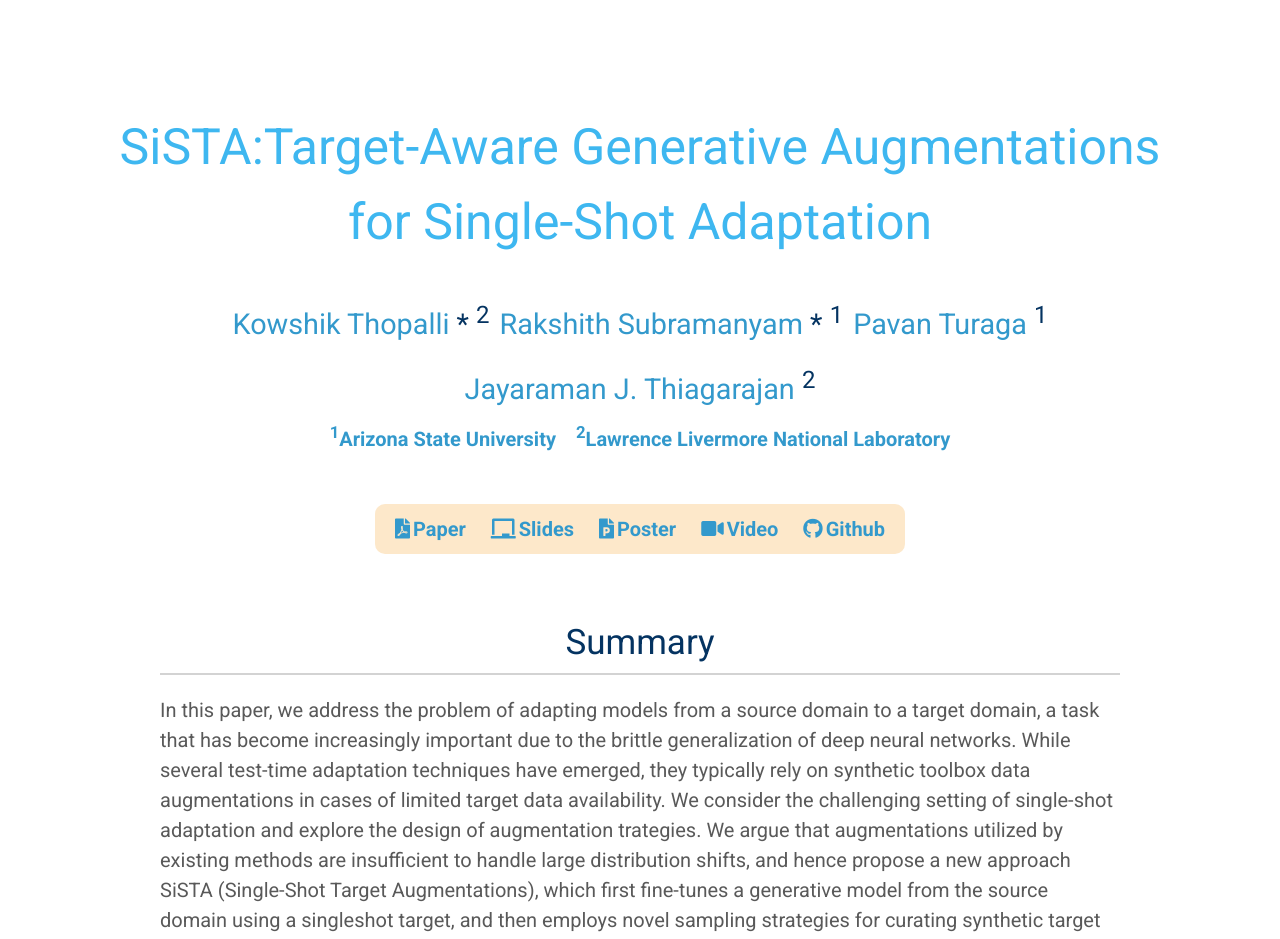
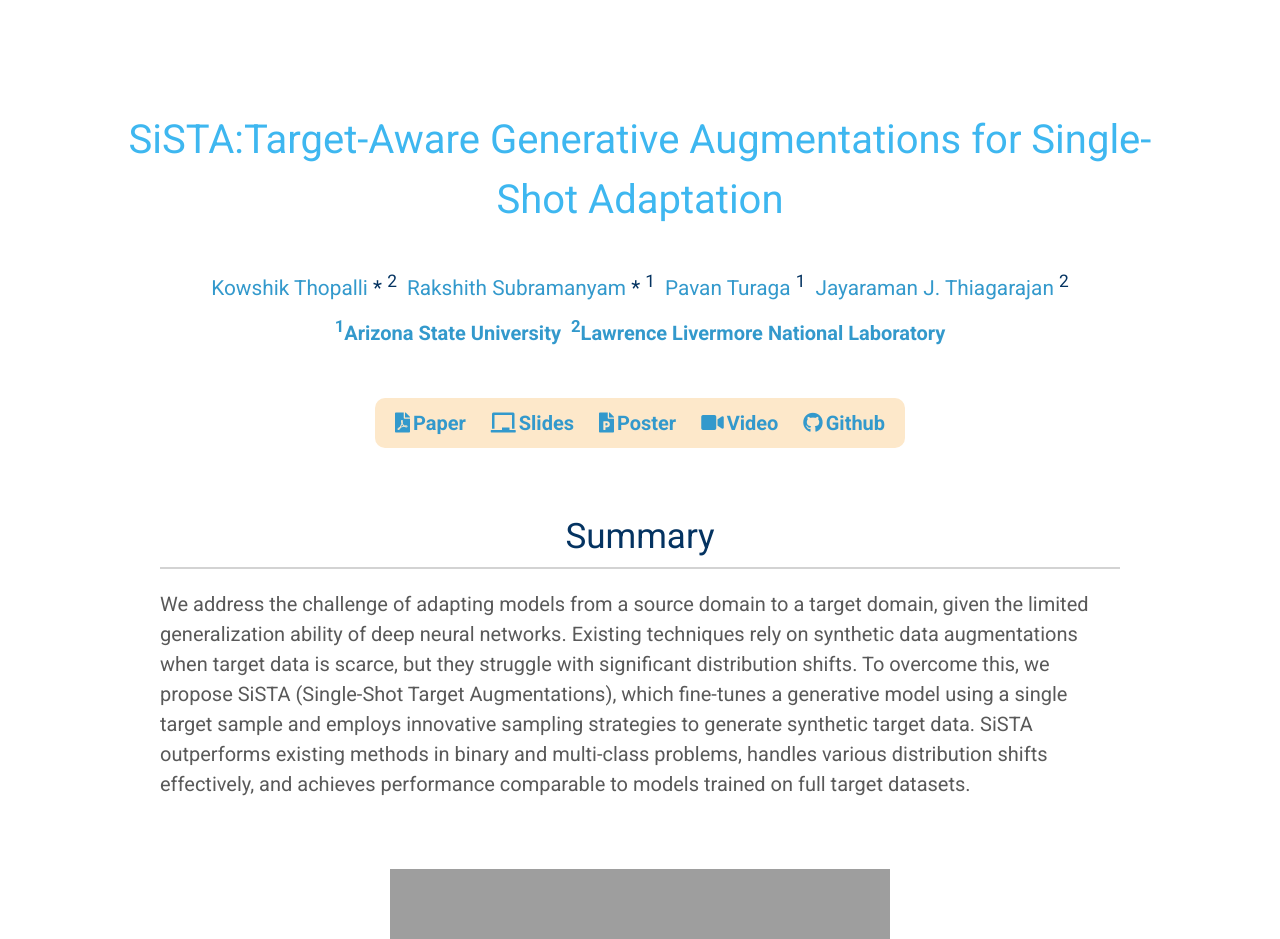
Before and after one commit to Rakshith-2905/SiSTA, a Jekyll site: the page built from index.md, in a window 1280 px wide. Shown: the top 939 px of the page. Built offline with Jekyll 4.4.1, drawn with Linux system fonts in a browser that asks for light colours; nearby versions of some CDN libraries; a style sheet for code colours, icons or effects is not loaded; our own code applies the rules of GitHub Pages for plain Markdown files; some of the changed text lies outside the part shown; grey boxes are pictures that could not be loaded.

Commit message:
Feat: Fixed the webegs asthetics

```diff
--- a/_config.yml
+++ b/_config.yml
@@ -25,6 +25,11 @@ affiliations:
     name: Lawrence Livermore National Laboratory
     link: https://www.llnl.gov/
 
+contact:
+  emails:
+    - thopalli1@llnl.gov
+    - rakshith.subramanyam@asu.edu
+    - jjayaram@llnl.gov
 
 # conference: 2023 IEEE International Conference on Acoustics, Speech, and Signal Processing (ICASSP 2023),
 
@@ -34,11 +39,11 @@ canonical: https://rakshithsubramanyam.github.io/
 description: This paper proposes a novel single-shot domain adaptation method that leverages target-aware generative augmentations to improve the performance of the source model on the target domain.
 
 # Links
-paper_link: ./assets/files/paper.pdf
-slides_link: https://www.linkedin.com/
-poster_link: https://www.linkedin.com/
-video_link: https://www.linkedin.com/
-github_link: https://github.com/kowshikthopalli/SISTA
+paper_link: https://arxiv.org/pdf/2305.13284.pdf
+slides_link: https://rakshith-2905.github.io/SiSTA/
+poster_link: https://rakshith-2905.github.io/SiSTA/
+video_link: https://rakshith-2905.github.io/SiSTA/
+github_link: https://github.com/Rakshith-2905/SiSTA
 
 # Images
 avatar: ./assets/img/avatar.png
--- /dev/null
+++ b/_includes/add_contacts.html
@@ -0,0 +1,5 @@
+{% for email in site.contact.emails %}
+  <div>
+    <a href="mailto:{{ email }}" style="text-decoration: none; color: #333;">{{ email }}</a>
+  </div>
+{% endfor %}
--- a/_includes/add_image.html
+++ b/_includes/add_image.html
@@ -1,4 +1,4 @@
-{% assign imgsize = site.static_files | where: "path", include.image | first | img_size %}
+<!-- {% assign imgsize = site.static_files | where: "path", include.image | first | img_size %}
 
 <div class="figure-caption text-center" style="font-size: 18px;">
   <img src="{{ include.image }}" alt="{{ include.alt_text }}"
@@ -12,4 +12,33 @@
     <br>
   {% endif %}
   <br>
+</div> -->
+
+{% assign imgsize = site.static_files | where: "path", include.image | first | img_size %}
+
+<div class="figure-caption text-center" style="font-size: 18px;">
+  {% if include.link %}
+    <a href="{{ include.link }}">
+  {% endif %}
+    <img src="{{ include.image }}" alt="{{ include.alt_text }}"
+      {% if include.width %}width="{{ include.width }}" {% else %}width="{{ imgsize.width }}" {% endif %}
+      {% if include.height %}height="{{ include.height }}" {% else %}height="{{ imgsize.height }}" {% endif %}
+      style="margin: auto; display: block; transition: filter 0.3s;"
+      class="{% if include.link %}clickable-image{% endif %}"
+    >
+  {% if include.link %}
+    </a>
+  {% endif %}
+  <br>
+  {% if include.caption != "" %}
+    <b>{{ include.type }} </b>{{ include.caption }}
+    <br>
+  {% endif %}
+  <br>
 </div>
+
+<style>
+.clickable-image:hover {
+  filter: brightness(80%);
+}
+</style>
--- a/_layouts/homepage.html
+++ b/_layouts/homepage.html
@@ -72,7 +72,7 @@
       <div class="authors" style="display: flex; justify-content: center; flex-wrap: wrap; grid-gap: 10px;">
         {% for author in site.authors %}
         <div style="max-width: fit-content;"> <!-- Adjusted max-width property -->
-          <h2 style="font-size: 1.8rem; white-space: nowrap; overflow: hidden; text-overflow: ellipsis;"> <!-- Added white-space, overflow, and text-overflow properties -->
+          <h2 style="font-size: 1.3rem; white-space: nowrap; overflow: hidden; text-overflow: ellipsis;"> <!-- Added white-space, overflow, and text-overflow properties -->
             {% if author.link %}
             <a href="{{ author.link }}">{{ author.name }}</a>
             {% else %}
@@ -93,7 +93,7 @@
 
 
       {% if site.affiliations %}
-      <div style="display: flex; justify-content: center; grid-gap: 20px;">
+      <div style="display: flex; justify-content: center; grid-gap: 10px;">
         {% for affiliation in site.affiliations %}
           <h4><a href="{{ affiliation.link }}"><sup>{{ affiliation.symbol }}</sup>{{ affiliation.name }}</a></h4>
         {% endfor %}
--- a/_sass/minimal-light.scss
+++ b/_sass/minimal-light.scss
@@ -1,6 +1,7 @@
 @import url("https://fonts.googleapis.com/css2?family=Crimson+Pro:ital,wght@0,400;0,500;0,600;1,500;1,600&display=swap");
 @import url("https://fonts.googleapis.com/css2?family=Ubuntu+Mono&display=swap");
 @import url("https://fonts.googleapis.com/css2?family=Roboto:wght@400;700&display=swap");
+
 body {
   background-color: #fff;
   padding: 0px;
@@ -9,7 +10,6 @@ body {
   font-weight: 400;
   margin: 0;
 }
-
 .pub-row {
   display: flex;
   align-items: center;
@@ -29,11 +29,11 @@ body {
   margin-right: 1rem;
 }
 
-@media (prefers-color-scheme: dark) {
-  .cta a {
-    color: #3eb7f0 !important;
-  }
-}
+// @media (prefers-color-scheme: dark) {
+//   .cta a {
+//     color: #3eb7f0 !important;
+//   }
+// }
 
 .icon-button {
   background-color: white;
@@ -156,28 +156,28 @@ papertitle {
   font-size: 100%;
 }
 
-@media (prefers-color-scheme: dark) {
-  body {
-    background-color: #20212b;
-    color: #dadbdf;
-  }
+// @media (prefers-color-scheme: dark) {
+//   body {
+//     background-color: #20212b;
+//     color: #dadbdf;
+//   }
 
-  autocolor {
-    color: #dadbdf;
-  }
+//   autocolor {
+//     color: #dadbdf;
+//   }
 
-  lightonly {
-    visibility: hidden;
-  }
+//   lightonly {
+//     visibility: hidden;
+//   }
 
-  darkonly {
-    visibility: visible;
-  }
+//   darkonly {
+//     visibility: visible;
+//   }
 
-  papertitle {
-    color: #eeeff0;
-  }
-}
+//   papertitle {
+//     color: #eeeff0;
+//   }
+// }
 
 .image {
   border-radius: 0.35em;
@@ -246,19 +246,19 @@ h2 {
   font-size: 157%;
 }
 
-@media (prefers-color-scheme: dark) {
-  h1,
-  h3,
-  h4,
-  h5,
-  h6 {
-    color: rgb(62, 183, 240);
-  }
+// @media (prefers-color-scheme: dark) {
+//   h1,
+//   h3,
+//   h4,
+//   h5,
+//   h6 {
+//     color: rgb(62, 183, 240);
+//   }
 
-  h2 {
-    color: rgb(62, 183, 240);
-  }
-}
+//   h2 {
+//     color: rgb(62, 183, 240);
+//   }
+// }
 
 p,
 ul,
@@ -288,11 +288,11 @@ a:hover {
   color: #069;
 }
 
-@media (prefers-color-scheme: dark) {
-  a {
-    color: rgb(62, 183, 240);
-  }
-}
+// @media (prefers-color-scheme: dark) {
+//   a {
+//     color: rgb(62, 183, 240);
+//   }
+// }
 
 a small {
   font-size: 14px;
@@ -353,15 +353,15 @@ th {
   color: #444;
 }
 
-@media (prefers-color-scheme: dark) {
-  th {
-    color: rgb(62, 183, 240);
-  }
+// @media (prefers-color-scheme: dark) {
+//   th {
+//     color: rgb(62, 183, 240);
+//   }
 
-  dt {
-    color: rgb(62, 183, 240);
-  }
-}
+//   dt {
+//     color: rgb(62, 183, 240);
+//   }
+// }
 
 img {
   max-width: 100%;
@@ -424,11 +424,11 @@ strong {
   font-weight: 500;
 }
 
-@media (prefers-color-scheme: dark) {
-  strong {
-    color: #eeeff0;
-  }
-}
+// @media (prefers-color-scheme: dark) {
+//   strong {
+//     color: #eeeff0;
+//   }
+// }
 
 header ul li + li + li {
   border-right: none;
@@ -625,7 +625,7 @@ h1 {
 }
 
 .title {
-  font-size: 50px;  /* increase size of title, adjust as needed */
+  font-size: 40px;  /* increase size of title, adjust as needed */
   padding-top: 20px; /* add space above title, adjust as needed */
   padding-bottom: 10px; /* add space below title to separate it from the line */
   // color: #043361; /* dark blue */
--- a/index.md
+++ b/index.md
@@ -4,38 +4,36 @@ layout: homepage
 
 # Summary
 
-In this paper, we address the problem of adapting models from a source domain to a target domain, a task that has become increasingly important due to the brittle generalization of deep neural networks. While several test-time adaptation techniques have emerged, they typically rely on synthetic toolbox data augmentations in cases of limited target data availability. We consider the challenging setting of single-shot adaptation and explore the design of augmentation trategies. We argue that augmentations utilized by existing methods are insufficient to handle large distribution shifts, and hence propose a new approach SiSTA (Single-Shot Target Augmentations), which first fine-tunes a generative model from the source domain using a singleshot target, and then employs novel sampling strategies for curating synthetic target data. Using
-experiments on a variety of benchmarks, distribution shifts and image corruptions, we find that SiSTA produces significantly improved generalization over existing baselines in face attribute detection and multi-class object recognition. Furthermore, SiSTA performs competitively to models obtained by training on larger target datasets.
-
+We address the challenge of adapting models from a source domain to a target domain, given the limited generalization ability of deep neural networks. Existing techniques rely on synthetic data augmentations when target data is scarce, but they struggle with significant distribution shifts. To overcome this, we propose SiSTA (Single-Shot Target Augmentations), which fine-tunes a generative model using a single target sample and employs innovative sampling strategies to generate synthetic target data. SiSTA outperforms existing methods in binary and multi-class problems, handles various distribution shifts effectively, and achieves performance comparable to models trained on full target datasets.
 
 <br>
 
 {% include add_image.html
-    image="assets/img/teaser.png"
-    caption="Synthetic data generated using our proposed approach.In each case, we show the source domain image and the corresponding reconstructions from the target StyleGAN sampling (base), prune-zero and prune-rewind strategies."
+    image="assets/img/website-fig-teaser.png"
+    caption="Examples of synthetic data generated using SiSTA. Please follow the link by clicking the image to access additional examples for different benchmarks and distribution shifts."
     alt_text="Alt text"
-    type="Fig:"
+    link="https://icml-sista.github.io/"
+    width="500"
+    height="400"
 %}
-
-# Pipeline
+# Method
 
 {% include add_image.html
     image="assets/img/pipeline.png"
     caption=""
     alt_text="Alt text"
-    type="Fig:"
 %}
 
 <br>
 
 <div style="font-size:18px">
-  <p><strong>Step a) Source training:</strong> Train source classifier $\mathrm{F}_s$ and build a generative model for the source data distribution using StyleGAN-v2.</p>
+  <p><strong>a) Source training:</strong> Train source classifier and generative model for the source data distribution using StyleGAN-v2.</p>
 
-  <p><strong>Step b) Single-shot StyleGAN finetuning:</strong> Fine-tune $\mathrm{G}_s$ using a single-shot example $x_t$ to generate images from the target domain using an optimization strategy for style transfer in GANs, inspired by JoJoGAN.</p>
+  <p><strong>b) Single-shot StyleGAN finetuning:</strong> Fine-tune the source generator using a single-shot example to generate images from the target domain using the SiSTA-U strategy.</p>
 
-  <p><strong>Step c) Synthetic data generation:</strong> Generate a synthetic dataset by sampling in the latent space of the adapted StyleGAN generator $\mathrm{G}_t$ for the target domain, using activation pruning to realize a more diverse set of style variations.</p>
+  <p><strong>c) Synthetic data generation:</strong> Generate a synthetic dataset by sampling in the latent space of the target generator for the target domain using SiSTA-G stragegy.</p>
 
-  <p><strong>Step d) Source-free UDA:</strong> Perform source-free adaptation of $\mathrm{F}_s$ to obtain the target hypothesis $\mathrm{F}_t$ using the synthetically generated target domain data, using the NRC method which exploits the intrinsic neighborhood of the target data.</p>
+  <p><strong>d) Source-free UDA:</strong> Adapt the source classifier using the synthetically generated target domain data.</p>
 </div>
 
 <br>
@@ -45,12 +43,11 @@ experiments on a variety of benchmarks, distribution shifts and image corruption
 
 
 {% include add_image.html
-    image="assets/img/results_table.png"
+    image="assets/img/website-fig-result.png"
 
 
-    caption="SiSTA significantly improves generalization of face attribute detectors. We report the 1−shot SFDA performance (Accuracy %) averaged across different face attribute detection tasks for different distribution shifts (Domains A, B & C) and a suite of image corruptions (Domain D). SiSTA consistently improves upon the baseline(source-only) and SoTA baseline MEMO in all cases."
+    caption="SiSTA significantly improves generalization of face attribute detectors. Here is 1−shot SFDA performance (Accuracy %) averaged across different face attribute detection tasks, under varying levels distribution shift severity (Domains A, B & C) and a suite of image corruptions (Domain D). SiSTA consistently improves upon the SoTA baselines, and when combined with toolbox augmentations matches Full Target DA."
     alt_text="Alt text"
-    type="Figure:"
 %}
 
 # Citation
```
Also changed, not shown: other parts of index.md (+1 -4 lines), assets/img/website-fig-result.png (added), 1 other file.
